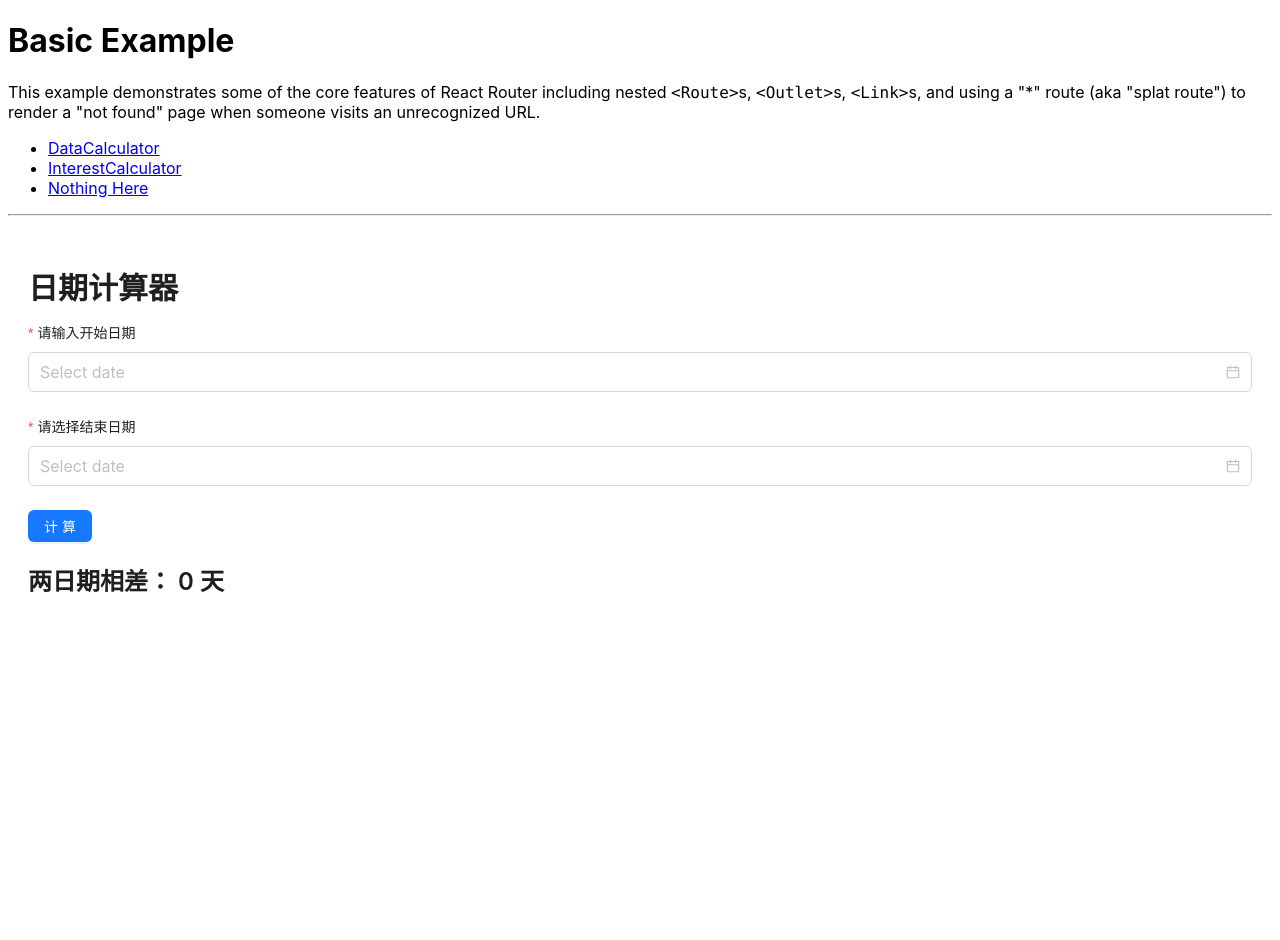
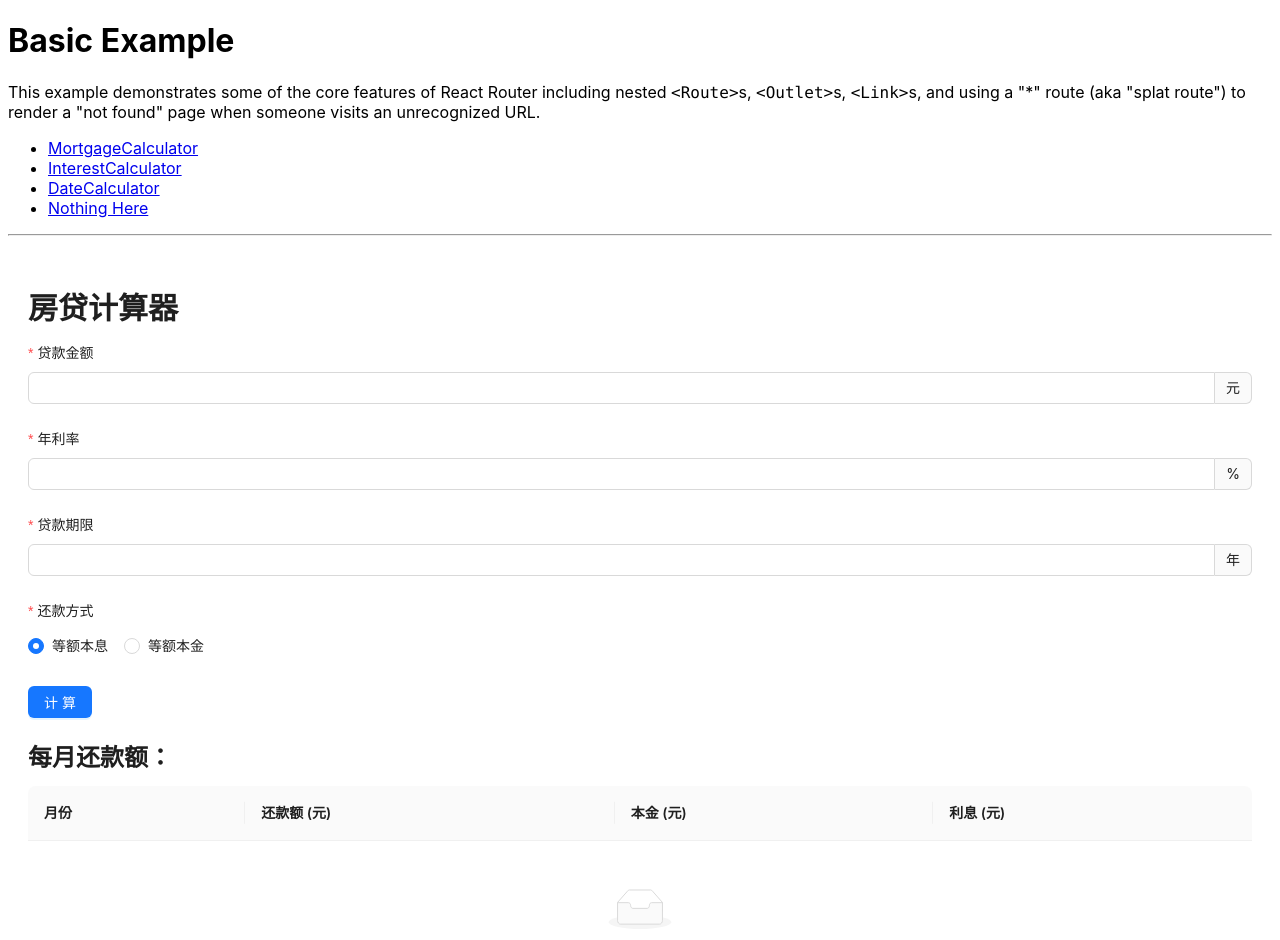
Before and after one commit to loganjingdi/dateCalculator, a React (Vite) app: page / in a window 1280 px wide. Shown: the top 940 px of the page. Before the commit the page ends 800 px from the top, so only its background shows below. Built offline with nearby package versions, Linux system fonts and the light colour scheme.

Commit message:
feat: 增加房贷计算器

```diff
--- a/src/App.tsx
+++ b/src/App.tsx
@@ -1,25 +1,8 @@
-// import React from 'react';
 import { Routes, Route, Outlet, Link } from "react-router-dom";
-// import TabContent from './components/tabContent';
 import InterestCalculator from './pages/InterestCalculator';
-import Home from './pages/Home'
+import DateCalculator from './pages/Home';
+import MortgageCalculator from './pages/MortgageCalculator';
 
-// const routes: RouteObject[] = [
-//   {
-//     path: '/',
-//     element: <TabContent />,
-//     children: [
-//       { index: true, element: <Home /> },
-//       { path: 'InterestCalculator', element: <InterestCalculator /> },
-//     ],
-//   },
-// ];
-
-// const router = createBrowserRouter(routes)
-
-// const App: React.FC = () => {
-//   return <RouterProvider router={router} />;
-// };
 export default function App() {
   return (
     <div>
@@ -38,9 +21,10 @@ export default function App() {
             parent route elements. See the note about <Outlet> below. */}
       <Routes>
         <Route path="/" element={<Layout />}>
-          <Route index element={<Home />} />
+          <Route index element={<MortgageCalculator />} />
           {/* <Route path="about" element={<About />} /> */}
           <Route path="InterestCalculator" element={<InterestCalculator />} />
+          <Route path="DateCalculator" element={<DateCalculator/>} />
 
           {/* Using path="*"" means "match anything", so this route
                 acts like a catch-all for URLs that we don't have explicit
@@ -60,10 +44,13 @@ function Layout() {
       <nav>
         <ul>
           <li>
-            <Link to="/">DataCalculator</Link>
+            <Link to="/">MortgageCalculator</Link>
           </li>
           <li>
             <Link to="/InterestCalculator">InterestCalculator</Link>
+          </li>
+          <li>
+            <Link to="/DateCalculator">DateCalculator</Link>
           </li>
           <li>
             <Link to="/nothing-here">Nothing Here</Link>
--- /dev/null
+++ b/src/pages/MortgageCalculator.tsx
@@ -0,0 +1,118 @@
+import React, { useState } from 'react';
+import { Form, Input, Button, Typography, Radio, Table } from 'antd';
+
+const { Title } = Typography;
+
+interface Payment {
+  month: number;
+  payment: number;
+  principal: number;
+  interest: number;
+}
+
+const MortgageCalculator: React.FC = () => {
+  const [principal, setPrincipal] = useState<string>('');
+  const [rate, setRate] = useState<string>('');
+  const [years, setYears] = useState<string>('');
+  const [paymentType, setPaymentType] = useState<string>('等额本息');
+  const [monthlyPayments, setMonthlyPayments] = useState<Payment[]>([]);
+
+  const calculateMonthlyPayments = () => {
+    const principalValue = parseFloat(principal);
+    const rateValue = parseFloat(rate) / 100 / 12;
+    const months = parseFloat(years) * 12;
+
+    if (!isNaN(principalValue) && !isNaN(rateValue) && !isNaN(months)) {
+      let payments: Payment[] = [];
+      if (paymentType === '等额本息') {
+        const monthlyPayment = (principalValue * rateValue) / (1 - Math.pow(1 + rateValue, -months));
+        for (let i = 1; i <= months; i++) {
+          const interest = (principalValue - (monthlyPayment * (i - 1))) * rateValue;
+          const principalPayment = monthlyPayment - interest;
+          payments.push({ month: i, payment: parseFloat(monthlyPayment.toFixed(2)), principal: parseFloat(principalPayment.toFixed(2)), interest: parseFloat(interest.toFixed(2)) });
+        }
+      } else {
+        const monthlyPrincipal = principalValue / months;
+        for (let i = 1; i <= months; i++) {
+          const interest = (principalValue - monthlyPrincipal * (i - 1)) * rateValue;
+          const monthlyPayment = monthlyPrincipal + interest;
+          payments.push({ month: i, payment: parseFloat(monthlyPayment.toFixed(2)), principal: parseFloat(monthlyPrincipal.toFixed(2)), interest: parseFloat(interest.toFixed(2)) });
+        }
+      }
+      setMonthlyPayments(payments);
+    } else {
+      setMonthlyPayments([]);
+    }
+  };
+
+  const columns = [
+    {
+      title: '月份',
+      dataIndex: 'month',
+      key: 'month',
+    },
+    {
+      title: '还款额 (元)',
+      dataIndex: 'payment',
+      key: 'payment',
+    },
+    {
+      title: '本金 (元)',
+      dataIndex: 'principal',
+      key: 'principal',
+    },
+    {
+      title: '利息 (元)',
+      dataIndex: 'interest',
+      key: 'interest',
+    },
+  ];
+
+  return (
+    <div style={{ padding: '20px' }}>
+      <Title level={2}>房贷计算器</Title>
+      <Form layout="vertical" onFinish={calculateMonthlyPayments}>
+        <Form.Item label="贷款金额" required>
+          <Input
+            type="number"
+            value={principal}
+            onChange={(e) => setPrincipal(e.target.value)}
+            addonAfter="元"
+          />
+        </Form.Item>
+        <Form.Item label="年利率" required>
+          <Input
+            type="number"
+            value={rate}
+            onChange={(e) => setRate(e.target.value)}
+            addonAfter="%"
+            step="0.01"
+          />
+        </Form.Item>
+        <Form.Item label="贷款期限" required>
+          <Input
+            type="number"
+            value={years}
+            onChange={(e) => setYears(e.target.value)}
+            addonAfter="年"
+          />
+        </Form.Item>
+        <Form.Item label="还款方式" required>
+          <Radio.Group value={paymentType} onChange={(e) => setPaymentType(e.target.value)}>
+            <Radio value="等额本息">等额本息</Radio>
+            <Radio value="等额本金">等额本金</Radio>
+          </Radio.Group>
+        </Form.Item>
+        <Form.Item>
+          <Button type="primary" htmlType="submit">
+            计算
+          </Button>
+        </Form.Item>
+      </Form>
+      <Title level={3}>每月还款额：</Title>
+      <Table dataSource={monthlyPayments} columns={columns} rowKey="month" pagination={{ pageSize: 10 }} />
+    </div>
+  );
+};
+
+export default MortgageCalculator;
```
